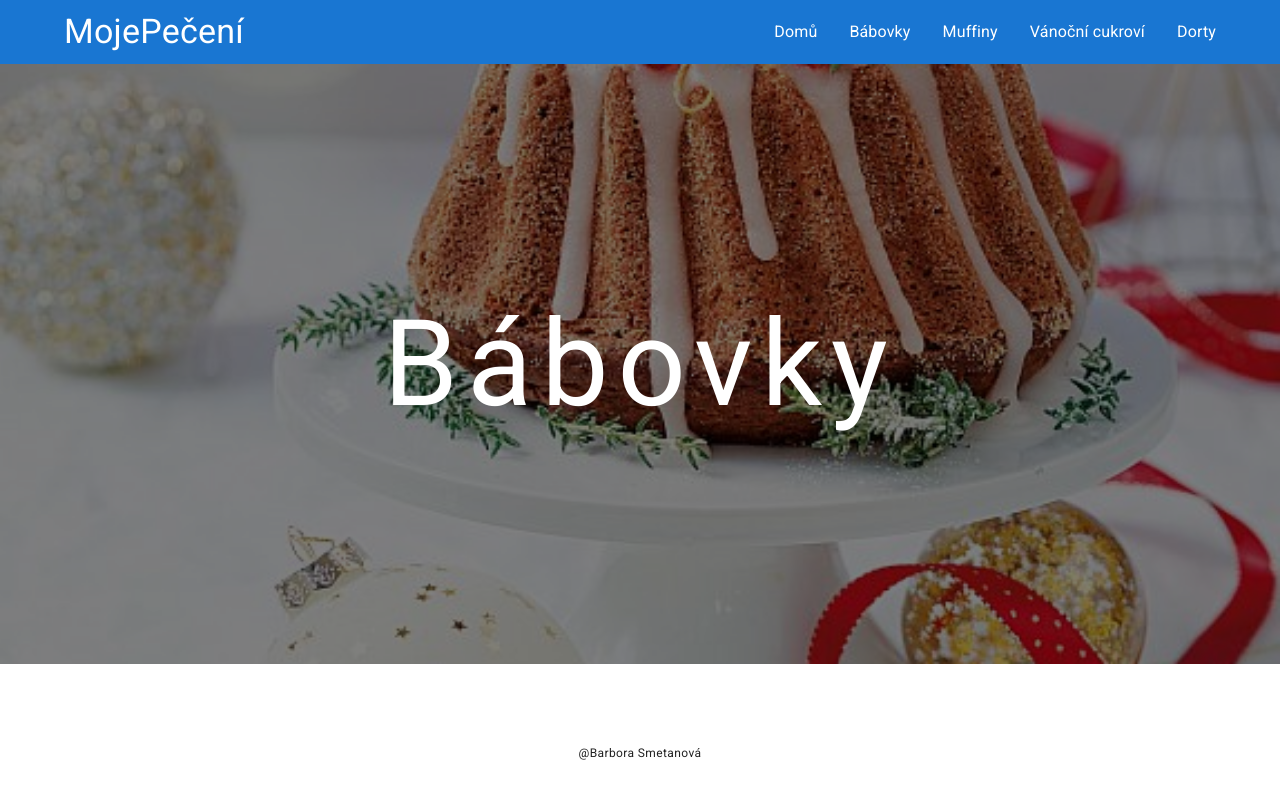
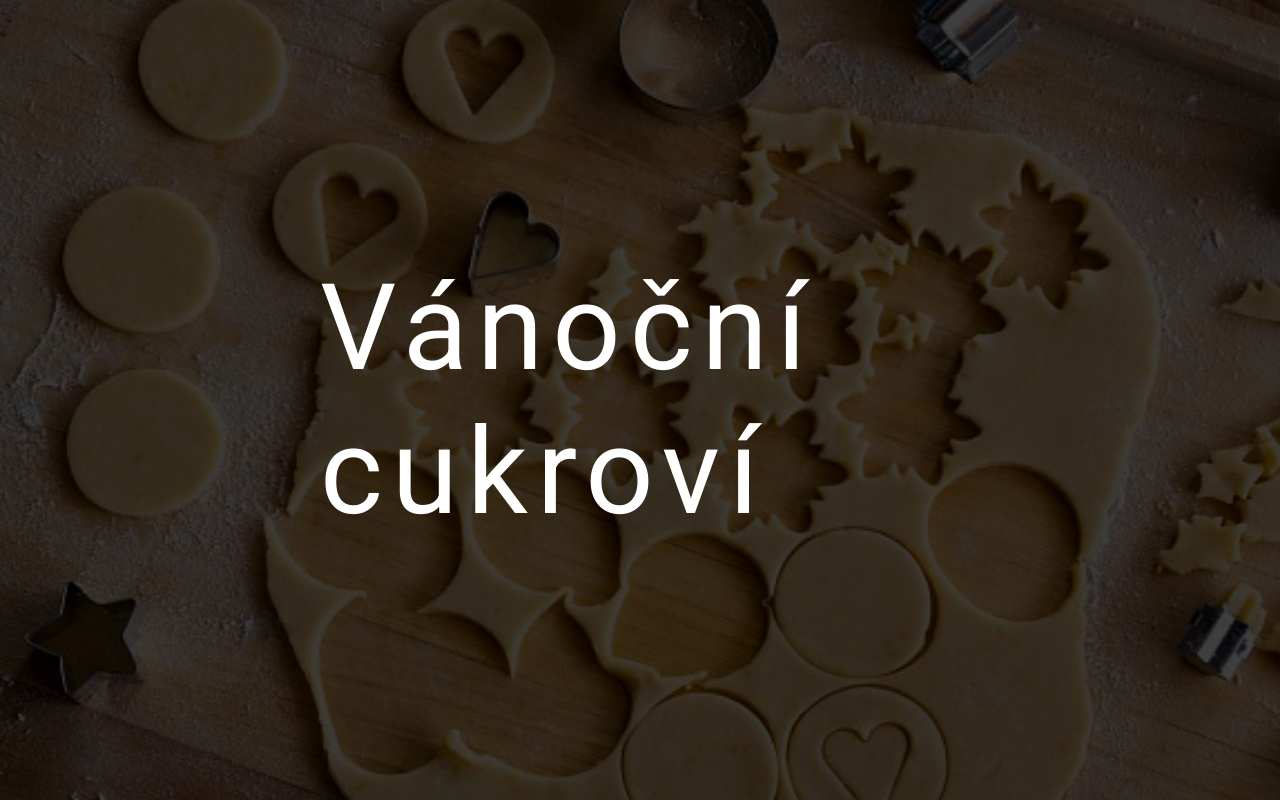
Before and after one commit to Barbora6/moje-peceni, a React (Create React App) app: page / in a window 1280 px wide. Built offline with nearby package versions, Linux system fonts and the light colour scheme.

Commit message:
menici se slide

```diff
--- a/src/Pages/home/Home.js
+++ b/src/Pages/home/Home.js
@@ -1,4 +1,4 @@
-import { Slide } from "./Slide/Slide";
+import { Slide } from "./slide/Slide";
 
 export const Home = () => {
   return (
--- a/src/Pages/home/Slide/Slide.js
+++ b/src/Pages/home/Slide/Slide.js
@@ -2,9 +2,12 @@ import "./Slide.css";
 // import { dataSlider } from '../../../data/data_slider'
 import SlideItem from "./SlideItem";
 import { data_categories } from "../../../data/data_categories";
+import { Button } from "@mui/material";
+import { useEffect, useState } from "react";
+import { isVisible } from "@testing-library/user-event/dist/utils";
 
 export const Slide = () => {
-  console.log();
+  const [currentSlide, setCurrentSlide] = useState(0);
 
   // let current = 1;
 
@@ -28,14 +31,32 @@ export const Slide = () => {
   //     slideshow()
   // },1000);
 
+  const handleClick = () => {
+    setCurrentSlide(currentSlide + 1);
+  };
+
+  useEffect(() => {
+    const intervalId = setInterval(() => {
+      //assign interval to a variable to clear it.
+      /* na konci pole jdi na první položku znova */
+
+      setCurrentSlide((prev) => prev + 1);
+    }, 2000);
+
+    return () => clearInterval(intervalId); //This is important
+  }, []);
+
   return (
     <>
-      <SlideItem {...data_categories[0]} />
-      {/* {
-        dataSlider.map((item) => {
-           return <SlideItem key={item.id} {...item}/>
-        })
-    } */}
+      {data_categories.map((item, index) => {
+        return (
+          <SlideItem
+            key={item.id}
+            {...item}
+            isVisible={index === currentSlide}
+          />
+        );
+      })}
     </>
   );
 };
--- a/src/Pages/home/Slide/SlideItem.js
+++ b/src/Pages/home/Slide/SlideItem.js
@@ -1,8 +1,21 @@
 import { Typography, Box } from "@mui/material";
 
-const SlideItem = ({ image, title, paragraph }) => {
+const SlideItem = ({ image, title, paragraph, isVisible }) => {
   return (
-    <Box position="relative" height={600}>
+    <Box
+      position="absolute"
+      height={800}
+      sx={{
+        position: "absolute",
+        top: "0px",
+        bottom: "0px",
+        left: "0px",
+        right: "0px",
+        opacity: isVisible ? 1 : 0,
+        visibility: isVisible ? "visible" : "hidden",
+        transition: "opacity 0.3s, visibility 0.3s"
+      }}
+    >
       <Box
         sx={{
           position: "absolute",
@@ -10,8 +23,8 @@ const SlideItem = ({ image, title, paragraph }) => {
           bottom: "0px",
           left: "0px",
           right: "0px",
-          color: "white",
-          zIndex: 1,
+          backgroundColor: "rgba(0,0,0,0.5)",
+          zIndex: 1
         }}
       />
       <div className="slide-img-wrapper">
@@ -24,7 +37,7 @@ const SlideItem = ({ image, title, paragraph }) => {
           left: "50%",
           transform: "translate(-50%,-50%)",
           color: "white",
-          zIndex: 2,
+          zIndex: 2
         }}
       >
         <Typography
```
